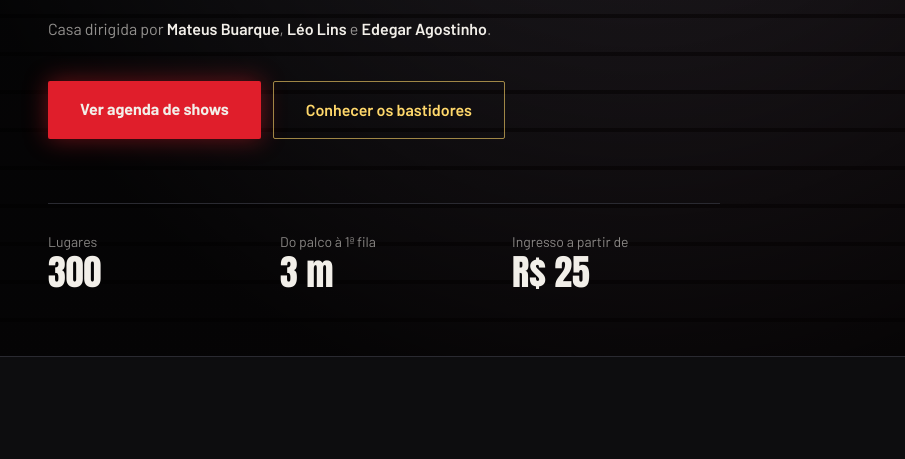
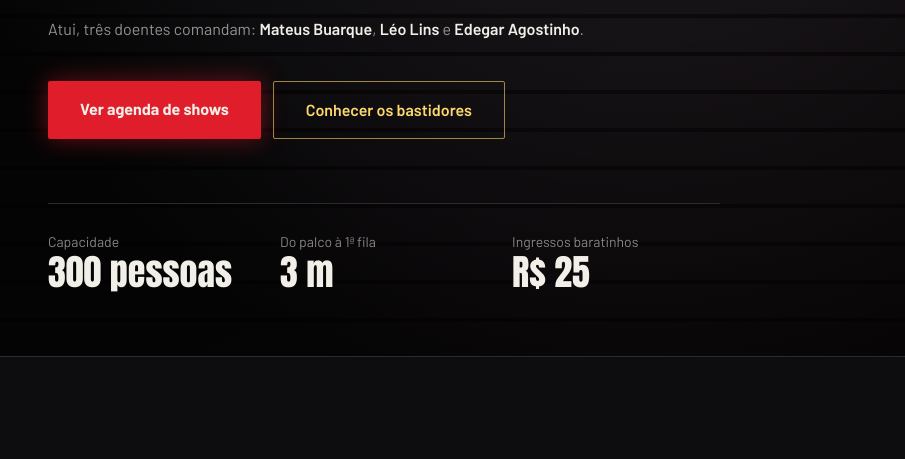
Before and after one commit to mateusbuarque/teste, a plain HTML site: page index.html in a window 1280 px wide. Shown: the part 760-1219 px from the top of the page, without its empty margins (0-905 px from the left). Drawn offline with nearby package versions, Linux system fonts and the light colour scheme.

Commit message:
Update index.html

```diff
--- a/index.html
+++ b/index.html
@@ -227,7 +227,7 @@
       Estamos há: 000000 dias sem ofender nenhuma minoria, maioria ou iguaria.
     </p>
     <!-- Confirme os nomes com os envolvidos antes de publicar de verdade. -->
-    <p class="mt-5 text-base text-chalk/60">Casa dirigida por
+    <p class="mt-5 text-base text-chalk/60">Atui, três doentes comandam:
       <strong class="font-semibold text-chalk">Mateus Buarque</strong>,
       <strong class="font-semibold text-chalk">Léo Lins</strong> e
       <strong class="font-semibold text-chalk">Edegar Agostinho</strong>.</p>
@@ -236,9 +236,9 @@
       <a href="#tour" class="rounded-sm border border-amber/60 px-8 py-4 text-center font-semibold text-amber transition hover:bg-amber hover:text-brick">Conhecer os bastidores</a>
     </div>
     <dl class="mt-16 grid max-w-2xl grid-cols-3 gap-6 border-t border-line pt-7">
-      <div><dt class="text-sm text-chalk/55">Lugares</dt><dd class="font-display text-3xl sm:text-4xl">300</dd></div>
+      <div><dt class="text-sm text-chalk/55">Capacidade</dt><dd class="font-display text-3xl sm:text-4xl">300 pessoas</dd></div>
       <div><dt class="text-sm text-chalk/55">Do palco à 1ª fila</dt><dd class="font-display text-3xl sm:text-4xl">3 m</dd></div>
-      <div><dt class="text-sm text-chalk/55">Ingresso a partir de</dt><dd class="font-display text-3xl sm:text-4xl">R$ 25</dd></div>
+      <div><dt class="text-sm text-chalk/55">Ingressos baratinhos</dt><dd class="font-display text-3xl sm:text-4xl">R$ 25</dd></div>
     </dl>
   </div>
 </section>
```
